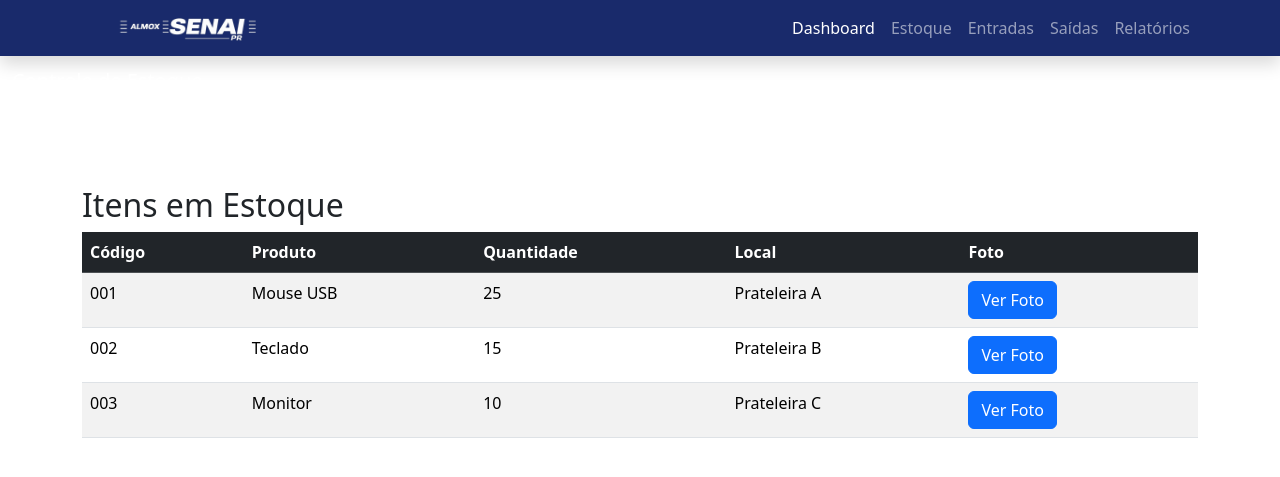
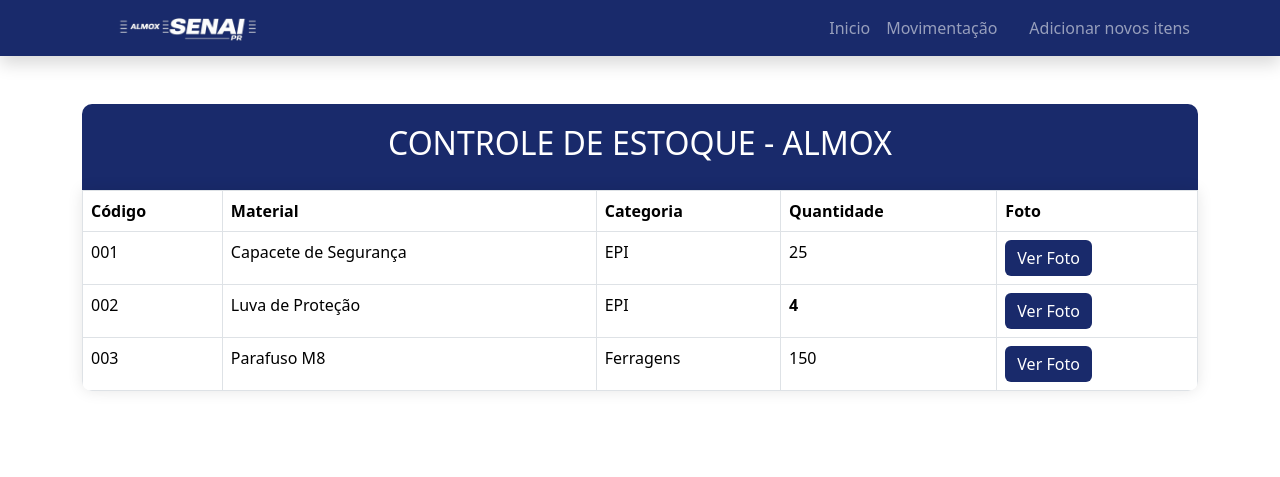
Before and after one commit to lucaslopescosta2-sudo/TCC, a Flask app: page /CONTROLE.html in a window 1280 px wide. Shown: the top 477 px of the page. Run offline with Flask 3, Linux system fonts and the light colour scheme; some libraries are stand-ins or nearby versions.

Commit message:
ajustes do dia 25-06

```diff
--- a/app.py
+++ b/app.py
@@ -10,6 +10,10 @@
 def CONTROLE():
     return render_template('CONTROLE.html')
 
+@app.route('/MOVIMENTACAO.html')
+def MOVIMENTACAO():
+    return render_template('MOVIMENTACAO.html')
+
 
 if __name__ == '__main__':
     app.run(debug=True, host='0.0.0.0')
--- a/static/style_controle.css
+++ b/static/style_controle.css
@@ -5,3 +5,51 @@
     width: 180px;
     height: 110px;
 }
+
+
+/* Título */
+.titulo{
+    background:#192A6B;
+    color:white;
+    padding:20px;
+    border-radius:10px 10px 0 0;
+    text-align:center;
+}
+
+/* Caixa da tabela */
+.tabela-container{
+    background:white;
+    border-radius:0 0 10px 10px;
+    box-shadow:0 0 15px rgba(0,0,0,0.1);
+    overflow:hidden;
+}
+
+/* Cabeçalho da tabela */
+.table thead{
+    background:#192A6B;
+    color:white;
+}
+
+/* Hover das linhas */
+.table-hover tbody tr:hover{
+    background-color:#e8edff;
+}
+
+/* Botão Ver Foto */
+.btn-foto{
+    background:#192A6B;
+    color:white;
+    border:none;
+    transition:0.3s;
+}
+
+.btn-foto:hover{
+    background:#F99203;
+    color:white;
+}
+
+/* Estoque baixo */
+.baixo{
+    color:red;
+    font-weight:bold;
+}
--- a/templates/CONTROLE.html
+++ b/templates/CONTROLE.html
@@ -27,24 +27,21 @@
                 <ul class="navbar-nav ms-auto">
 
                     <li class="nav-item">
-                        <a class="nav-link active" href="#">Dashboard</a>
+                        <a class="nav-link" href="/">Inicio</a>
                     </li>
 
                     <li class="nav-item">
-                        <a class="nav-link" href="#">Estoque</a>
+                        <a class="nav-link" href="/MOVIMENTACAO.html">Movimentação</a>
                     </li>
 
                     <li class="nav-item">
-                        <a class="nav-link" href="#">Entradas</a>
+                        <a class="nav-link" href="#"></a>
                     </li>
 
                     <li class="nav-item">
-                        <a class="nav-link" href="#">Saídas</a>
+                        <a class="nav-link" href="#">Adicionar novos itens</a>
                     </li>
 
-                    <li class="nav-item">
-                        <a class="nav-link" href="#">Relatórios</a>
-                    </li>
 
                 </ul>
             </div>
@@ -55,30 +52,24 @@
     <img id="logo_navbar" src="/static/SENAI.png">
 
 
-<nav class="navbar navbar-dark">
-    <div class="container-fluid">
-        <span class="navbar-brand mb-0 h1"> Controle de Estoque</span>
+    <br>
+<br>
+<div class="container">
+
+    <div class="titulo">
+        <h2>CONTROLE DE ESTOQUE - ALMOX</h2>
     </div>
-</nav>
 
+    <div class="tabela-container">
 
-<nav class="navbar navbar-dark">
-    <div class="container-fluid">
-        <span class="navbar-brand"> Controle de Estoque</span>
-    </div>
-</nav>
+        <table class="table table-hover table-bordered mb-0">
 
-<div class="container mt-4">
-
-    <h2>Itens em Estoque</h2>
-
-    <table class="table table-striped table-hover">
-        <thead class="table-dark">
+            <thead>
                 <tr>
                     <th>Código</th>
-                <th>Produto</th>
+                    <th>Material</th>
+                    <th>Categoria</th>
                     <th>Quantidade</th>
-                <th>Local</th>
                     <th>Foto</th>
                 </tr>
             </thead>
@@ -87,12 +78,13 @@
 
                 <tr>
                     <td>001</td>
-                <td>Mouse USB</td>
+                    <td>Capacete de Segurança</td>
+                    <td>EPI</td>
                     <td>25</td>
-                <td>Prateleira A</td>
                     <td>
-                    <button class="btn btn-primary"
-                    onclick="mostrarFoto('https://via.placeholder.com/500x300?text=Mouse+USB')">
+                        <button class="btn btn-foto"
+                        data-bs-toggle="modal"
+                        data-bs-target="#foto1">
                             Ver Foto
                         </button>
                     </td>
@@ -100,12 +92,13 @@
 
                 <tr>
                     <td>002</td>
-                <td>Teclado</td>
-                <td>15</td>
-                <td>Prateleira B</td>
+                    <td>Luva de Proteção</td>
+                    <td>EPI</td>
+                    <td class="baixo">4</td>
                     <td>
-                    <button class="btn btn-primary"
-                    onclick="mostrarFoto('https://via.placeholder.com/500x300?text=Teclado')">
+                        <button class="btn btn-foto"
+                        data-bs-toggle="modal"
+                        data-bs-target="#foto2">
                             Ver Foto
                         </button>
                     </td>
@@ -113,40 +106,85 @@
 
                 <tr>
                     <td>003</td>
-                <td>Monitor</td>
-                <td>10</td>
-                <td>Prateleira C</td>
+                    <td>Parafuso M8</td>
+                    <td>Ferragens</td>
+                    <td>150</td>
                     <td>
-                    <button class="btn btn-primary"
-                    onclick="mostrarFoto('https://via.placeholder.com/500x300?text=Monitor')">
+                        <button class="btn btn-foto"
+                        data-bs-toggle="modal"
+                        data-bs-target="#foto3">
                             Ver Foto
                         </button>
                     </td>
                 </tr>
 
             </tbody>
+
         </table>
 
     </div>
 
-<!-- Modal -->
-<div class="modal fade" id="fotoModal" tabindex="-1">
-    <div class="modal-dialog modal-lg">
+</div>
+
+<!-- FOTO 1 -->
+<div class="modal fade" id="foto1" tabindex="-1">
+    <div class="modal-dialog modal-dialog-centered">
         <div class="modal-content">
 
             <div class="modal-header">
-                <h5 class="modal-title">Foto do Produto</h5>
-                <button class="btn-close" data-bs-dismiss="modal"></button>
+                <h5 class="modal-title">Capacete de Segurança</h5>
+                <button type="button" class="btn-close" data-bs-dismiss="modal"></button>
             </div>
 
             <div class="modal-body text-center">
-                <img id="imagemProduto" src="" class="img-fluid rounded">
+                <img src="https://via.placeholder.com/500x300?text=Capacete"
+                class="img-fluid rounded">
             </div>
 
         </div>
     </div>
 </div>
 
+<!-- FOTO 2 -->
+<div class="modal fade" id="foto2" tabindex="-1">
+    <div class="modal-dialog modal-dialog-centered">
+        <div class="modal-content">
+
+            <div class="modal-header">
+                <h5 class="modal-title">Luva de Proteção</h5>
+                <button type="button" class="btn-close" data-bs-dismiss="modal"></button>
+            </div>
+
+            <div class="modal-body text-center">
+                <img src="https://via.placeholder.com/500x300?text=Luva"
+                class="img-fluid rounded">
+            </div>
+
+        </div>
+    </div>
+</div>
+
+<!-- FOTO 3 -->
+<div class="modal fade" id="foto3" tabindex="-1">
+    <div class="modal-dialog modal-dialog-centered">
+        <div class="modal-content">
+
+            <div class="modal-header">
+                <h5 class="modal-title">Parafuso M8</h5>
+                <button type="button" class="btn-close" data-bs-dismiss="modal"></button>
+            </div>
+
+            <div class="modal-body text-center">
+                <img src="https://via.placeholder.com/500x300?text=Parafuso+M8"
+                class="img-fluid rounded">
+            </div>
+
+        </div>
+    </div>
+</div>
+
+<script src="https://cdn.jsdelivr.net/npm/bootstrap@5.3.3/dist/js/bootstrap.bundle.min.js"></script>
+
 </body>
 
 </html>
```
Also changed, not shown: templates/ADICIONAR.html (added, +12 -0 lines), templates/MOVIMENTACAO.html (added, +12 -0 lines), 1 other file. Lines whose indentation alone changed are shown as unchanged.
